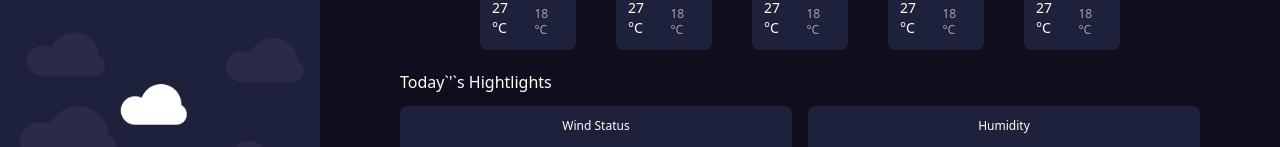
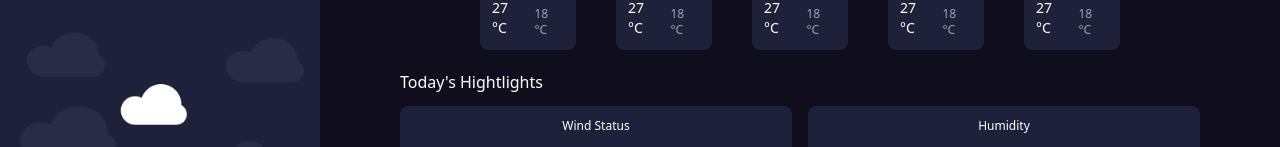
Before and after one commit to ING-JJAVIER/mini-project-2, a Next.js app: page / in a window 1280 px wide. Shown: the part 158-305 px from the top of the page. Built offline with nearby package versions, Linux system fonts and the light colour scheme.

Commit message:
minor change

```diff
--- a/components/mainCards.jsx
+++ b/components/mainCards.jsx
@@ -24,7 +24,7 @@ export default function MainCards() {
                 <div className='w-full mt-5 lg:ml-0
                 '>
 
-                    <h2 className='mb-3 text-white '>Today`&apos;`s Hightlights</h2>
+                    <h2 className='mb-3 text-white '>Today&apos;s Hightlights</h2>
 
                     <CardsData />
                 </div>
```
